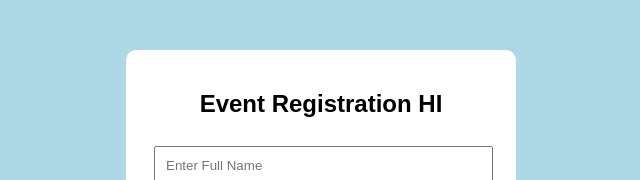
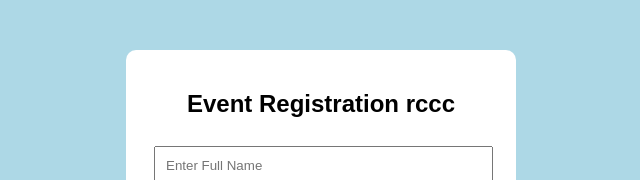
Before and after one commit to realspirit007/event-registration, a plain HTML site: page index.html in a window 1280 px wide. Shown: the top 180 px of the page, without its empty margins (319-959 px from the left). Drawn offline with Linux system fonts and the light colour scheme.

Commit message:
Update registration page heading

```diff
--- a/index.html
+++ b/index.html
@@ -39,7 +39,7 @@
 
     <div class="container">
 
-        <h2>Event Registration HI</h2>
+        <h2>Event Registration rccc</h2>
 
         <form action="success.html" method="get">
 
```
